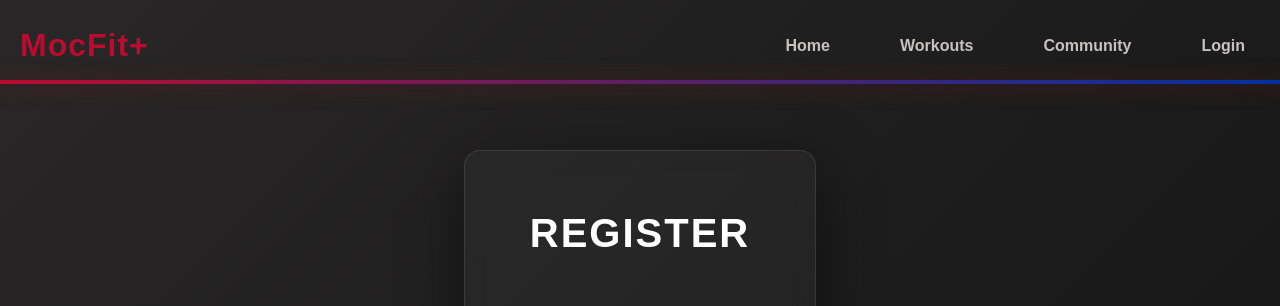
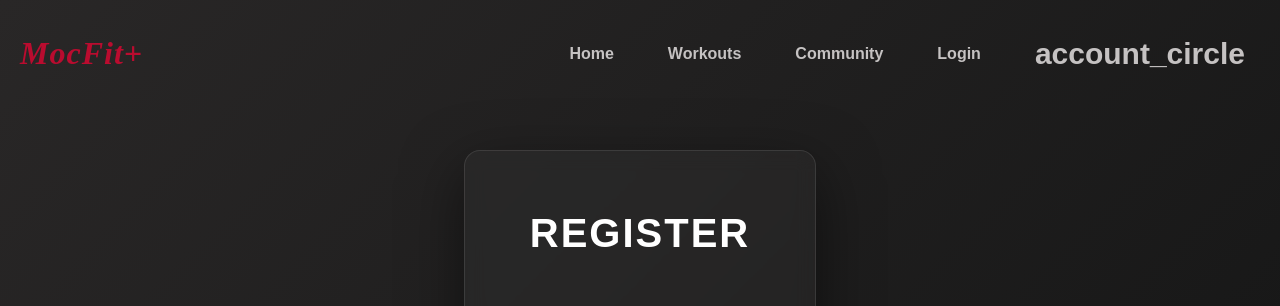
Before and after one commit to abigail-thomas/mocfit, a Django app: page /accounts/register/ in a window 1280 px wide. Shown: the top 306 px of the page. Run offline with Django 5.2, Linux system fonts and the light colour scheme; parts of the project's set-up code (start-up, migrations or seed data) failed here and were passed over.

Commit message:
made navbar js scripts reuseable

```diff
--- a/accounts/templates/accounts/index.html
+++ b/accounts/templates/accounts/index.html
@@ -49,7 +49,7 @@
 
     </div>
 
-
-  <script src="{%static '/accounts/script.js' %}"></script>
+    {% load static %}
+    <script src="{% static 'js/script.js' %}"></script>
 </body>
 </html>
--- a/accounts/templates/accounts/register.html
+++ b/accounts/templates/accounts/register.html
@@ -2,24 +2,15 @@
     <head>
         <meta charset="UTF-8">
         {% load static %}
+    <link rel="stylesheet" href="{% static 'css/nav.css' %}">
         <link rel="stylesheet" href="{% static '/accounts/style.css' %}">
         <meta name="viewport" content="width=device-width, initial-scale=1.0">
         <title>MocFit+</title>
     </head>
     <body>
-         <nav class="navbar">
-        <div class="container">
-            <div class="navbar-header"><a href="">MocFit+</a></div>
-            <ul class="navbar-links">
-                <li class="item"><a href="/">Home</a></li>
-                <li class="item"><a href="/workouts/">Workouts</a></li>
-                <li class="item"><a href="">Community</a></li>
-                <li class="item"><a href="/accounts/">Login</a></li>
-            </ul>
-        </div>
+            {% include 'includes/navbar.html' %}
 
-    </nav>
-    <div class="sm-container-blue"></div>
+
     <div class="login-container">
         <h1>Register</h1>
         <form method="POST" autocomplete="off">
@@ -111,7 +102,7 @@
 
 
 
-    <script src="{%static '/accounts/script.js' %}"></script>
-
+        {% load static %}
+    <script src="{% static 'js/script.js' %}"></script>
     </body>
 </html>
--- a/community_page/templates/community_page/index.html
+++ b/community_page/templates/community_page/index.html
@@ -127,7 +127,8 @@
     <footer>
         <p>MocFit+ © 2025 | Built for Students by Students</p>
     </footer>
-
+    {% load static %}
+    <script src="{% static 'js/script.js' %}"></script>
     <script>
         // Hamburger menu
         const hamburger = document.querySelector('.hamburger');
--- a/mocfit/home/templates/home/index.html
+++ b/mocfit/home/templates/home/index.html
@@ -153,6 +153,6 @@
     </footer>
 
     {% load static %}
-    <script src="{% static 'home/script.js' %}"></script>
+    <script src="{% static 'js/script.js' %}"></script>
 </body>
 </html>
--- a/workouts/templates/workouts/workout_generator_page.html
+++ b/workouts/templates/workouts/workout_generator_page.html
@@ -505,6 +505,7 @@
   </style>
 </head>
 <body>
+
         {% include 'includes/navbar.html' %}
 
   <div class="main-content">
@@ -645,7 +646,7 @@
   </footer>
 
       {% load static %}
-    <script src="{% static 'workouts/script.js' %}"></script>
+    <script src="{% static 'js/script.js' %}"></script>
 
   <script>
     // Workout Type Switcher
--- a/workouts/templates/workouts/workout_results.html
+++ b/workouts/templates/workouts/workout_results.html
@@ -475,6 +475,8 @@
       {% load static %}
     <script src="{% static 'workouts/script.js' %}"></script>
 
+        {% load static %}
+    <script src="{% static 'js/script.js' %}"></script>
   <script>
     // Navbar scroll effect
     window.addEventListener('scroll', () => {
```
Also changed, not shown: mocfit/home/static/home/script.js (deleted, +0 -29 lines), static/css/nav.css (+3 -10 lines), static/js/script.js (renamed from workouts/static/workouts/script.js).
